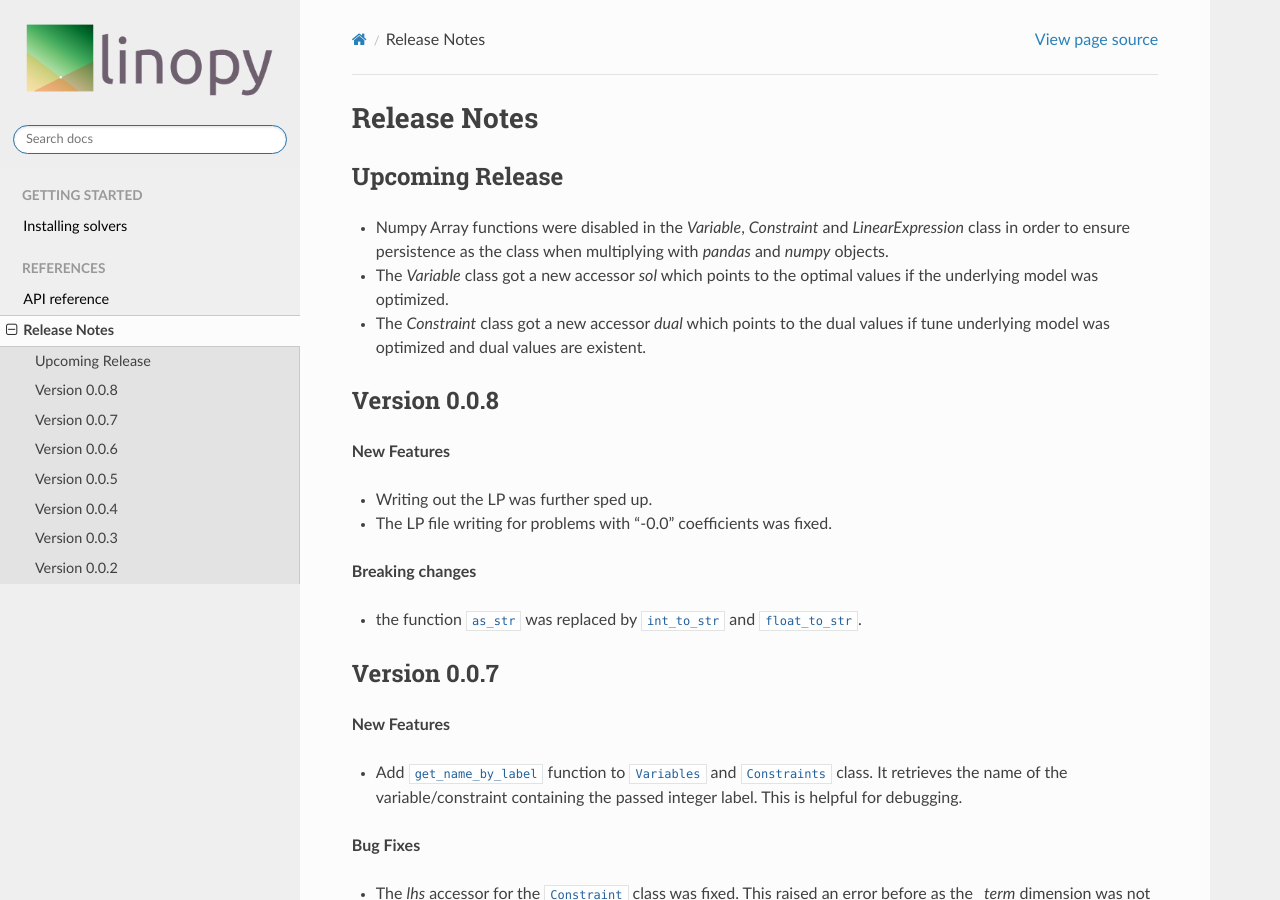
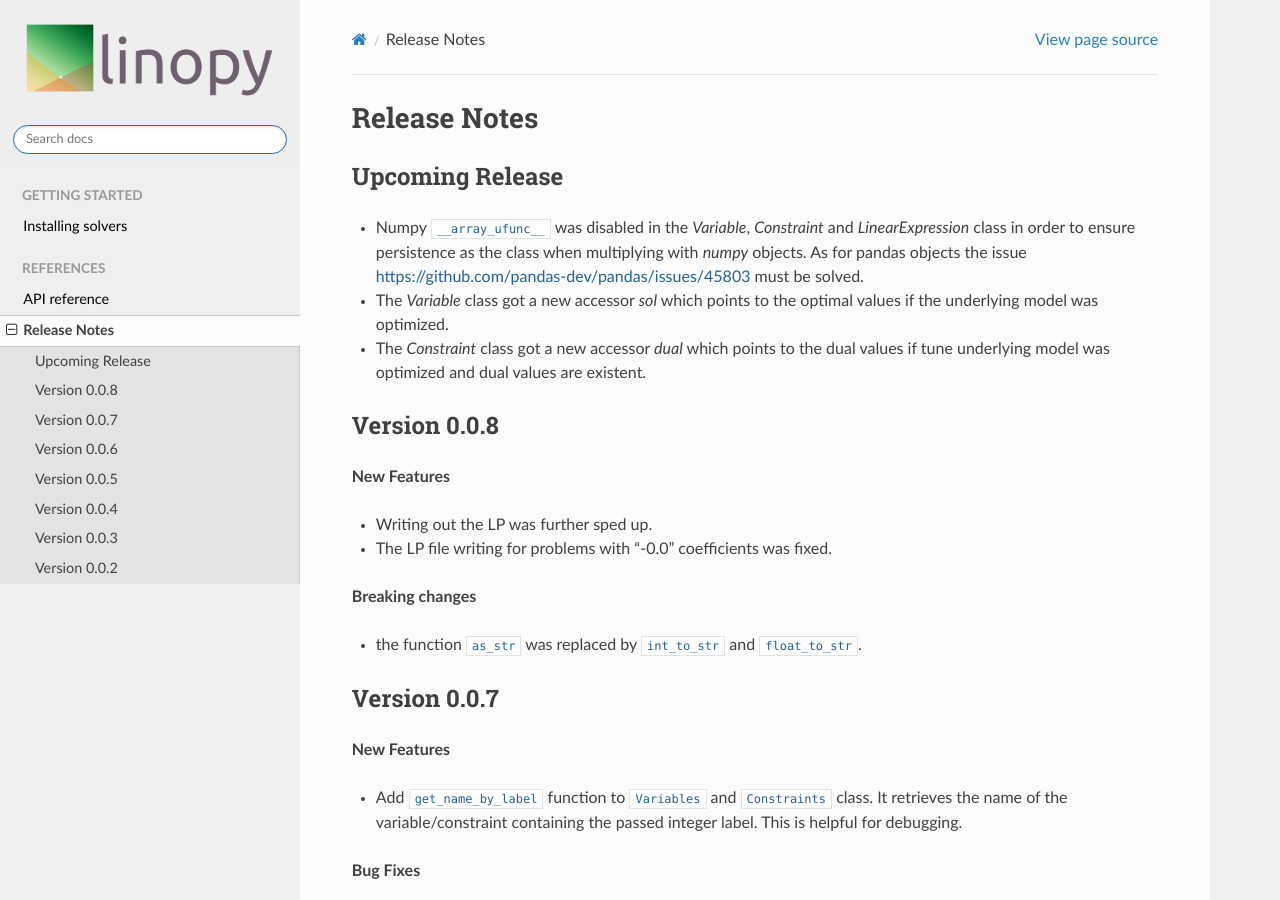
Before and after one commit to PyPSA/linopy, a Sphinx documentation site: the page built from doc/release_notes.rst, in a window 1280 px wide and 900 px high. Built offline with Sphinx 7.4.7 and the Read the Docs theme 2.0.0, drawn with Linux system fonts in a browser that asks for light colours; pages that are not in the unit, such as notebooks, are missing from menus.

Commit message:
follow up on array priority: update test, update release notes

```diff
--- a/doc/release_notes.rst
+++ b/doc/release_notes.rst
@@ -4,7 +4,7 @@ Release Notes
 Upcoming Release
 ----------------
 
-* Numpy Array functions were disabled in the `Variable`, `Constraint` and `LinearExpression` class in order to ensure persistence as the class when multiplying with `pandas` and `numpy` objects.
+* Numpy ``__array_ufunc__`` was disabled in the `Variable`, `Constraint` and `LinearExpression` class in order to ensure persistence as the class when multiplying with `numpy` objects. As for pandas objects the issue https://github.com/pandas-dev/pandas/issues/45803 must be solved.
 * The `Variable` class got a new accessor `sol` which points to the optimal values if the underlying model was optimized.
 * The `Constraint` class got a new accessor `dual` which points to the dual values if tune underlying model was optimized and dual values are existent.
 
```
Also changed, not shown: 1 other file.
